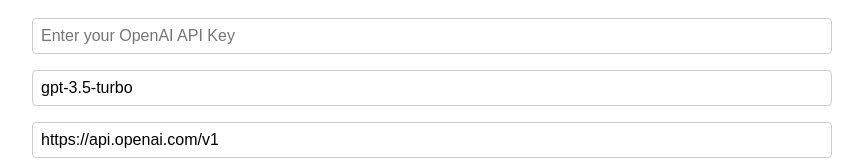
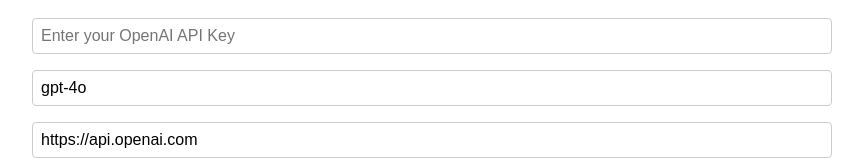
Before and after one commit to syfantasy0v0/openai-o1-chain, a Next.js app: page / in a window 1280 px wide. Shown: the part 281-441 px from the top of the page, without its empty margins (208-1071 px from the left). Built offline with nearby package versions, Linux system fonts and the light colour scheme.

Commit message:
Update index.js

```diff
--- a/pages/index.js
+++ b/pages/index.js
@@ -5,8 +5,8 @@
 export default function Home() {
   const [query, setQuery] = useState('');
   const [apiKey, setApiKey] = useState('');
-  const [model, setModel] = useState('gpt-3.5-turbo');
-  const [baseUrl, setBaseUrl] = useState('https://api.openai.com/v1');
+  const [model, setModel] = useState('gpt-4o');
+  const [baseUrl, setBaseUrl] = useState('https://api.openai.com');
   const [response, setResponse] = useState([]);
   const [isLoading, setIsLoading] = useState(false);
   const [totalTime, setTotalTime] = useState(null);
```
